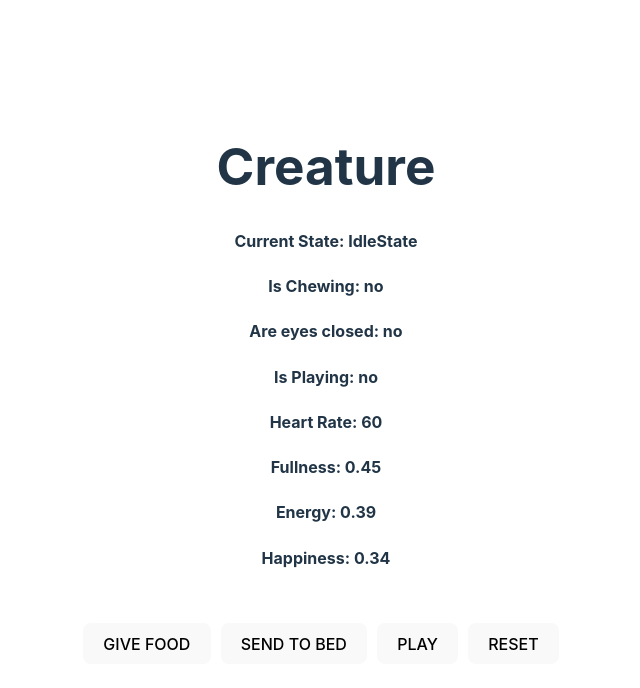
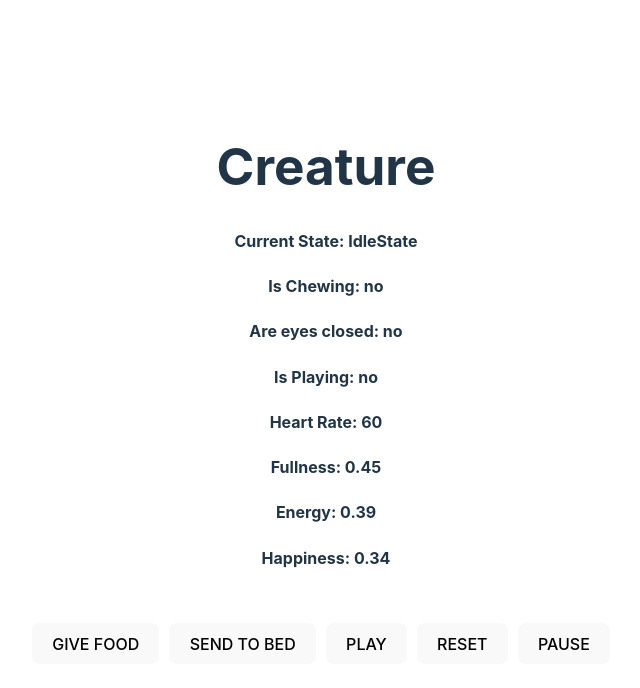
Before and after one commit to RoxanaFray/learn-state-machine, a React (Vite) app: page / in a window 1280 px wide. Shown: the top 688 px of the page, without its empty margins (314-954 px from the left). Built offline with nearby package versions, Linux system fonts and the light colour scheme.

Commit message:
pause continue functionality was added

```diff
--- a/src/App.tsx
+++ b/src/App.tsx
@@ -58,6 +58,7 @@ function App() {
         <h4>Happiness: {Math.round(creatureData.happiness * 100) / 100}</h4>
         <div className="card">
           <button
+            disabled={!creatureData.isActive}
             onClick={() => {
               creature.giveFood();
             }}
@@ -65,6 +66,7 @@ function App() {
             GIVE FOOD
           </button>
           <button
+            disabled={!creatureData.isActive}
             onClick={() => {
               creature.sendToBed();
             }}
@@ -72,6 +74,7 @@ function App() {
             SEND TO BED
           </button>
           <button
+            disabled={!creatureData.isActive}
             onClick={() => {
               creature.play();
             }}
@@ -86,6 +89,13 @@ function App() {
           >
             RESET
           </button>
+          <button
+            onClick={() => {
+              creature.setIsActive(creatureData.isActive ? false : true);
+            }}
+          >
+            {creatureData.isActive ? "PAUSE" : "CONTINUE"}
+          </button>
         </div>
       </div>
     </>
--- a/src/creature/Creature.ts
+++ b/src/creature/Creature.ts
@@ -13,8 +13,12 @@ export class Creature {
   }
 
   public setIsActive(isActive: boolean) {
+    const oldValue = this._data.isActive;
     if (isActive) this._lastFrameTime = Date.now();
     this._data.isActive = isActive;
+    if (oldValue != isActive) {
+      this._onDataChangedAction(this._data);
+    }
   }
 
   public setOnDataChangedAction(action: (data: CreatureData) => void) {
@@ -23,18 +27,21 @@ export class Creature {
   }
 
   public giveFood(): void {
+    if (!this._data.isActive) return;
     if (this._sm.currentState == this._idleState) {
       this._data.hasRecievedFood = true;
     }
   }
 
   public sendToBed(): void {
+    if (!this._data.isActive) return;
     if (this._sm.currentState == this._idleState) {
       this._data.isSentToBed = true;
     }
   }
 
   public play(): void {
+    if (!this._data.isActive) return;
     if (this._sm.currentState == this._idleState) {
       this._data.isPlaying = true;
     }
```
